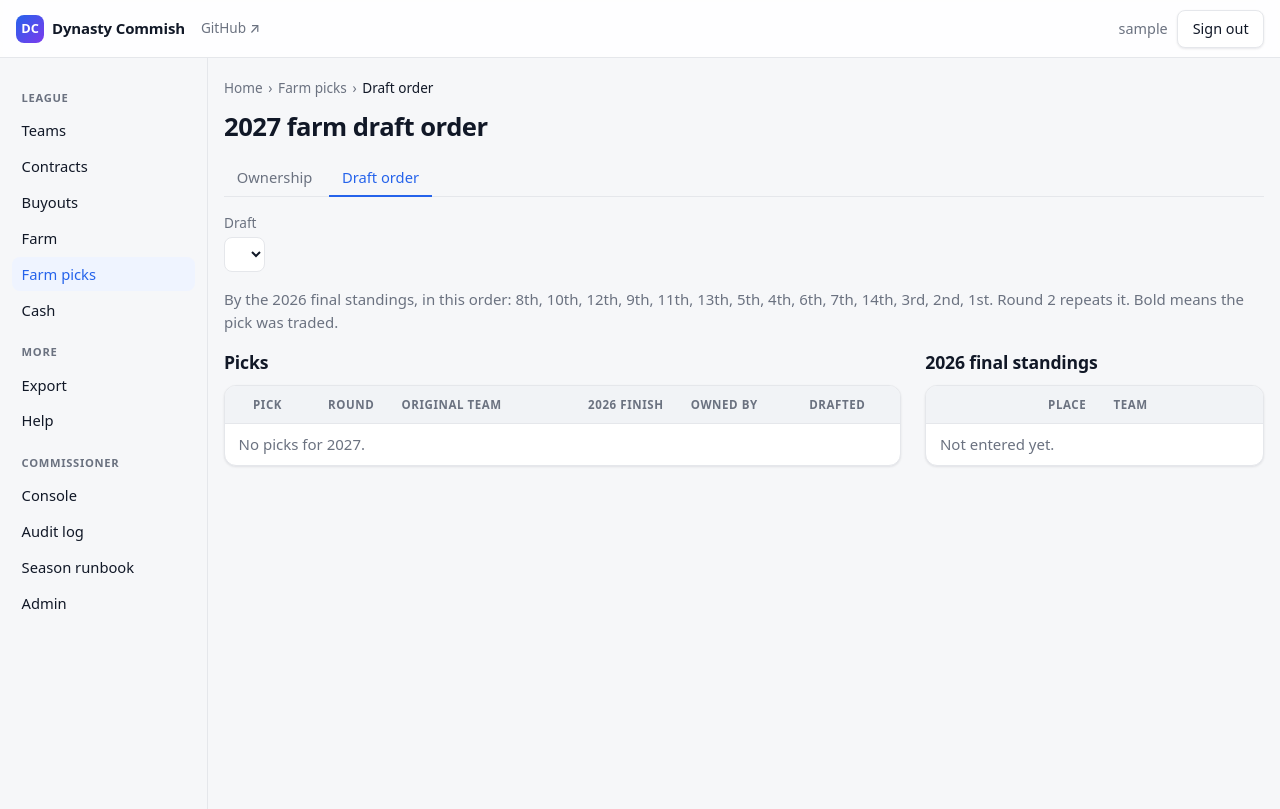
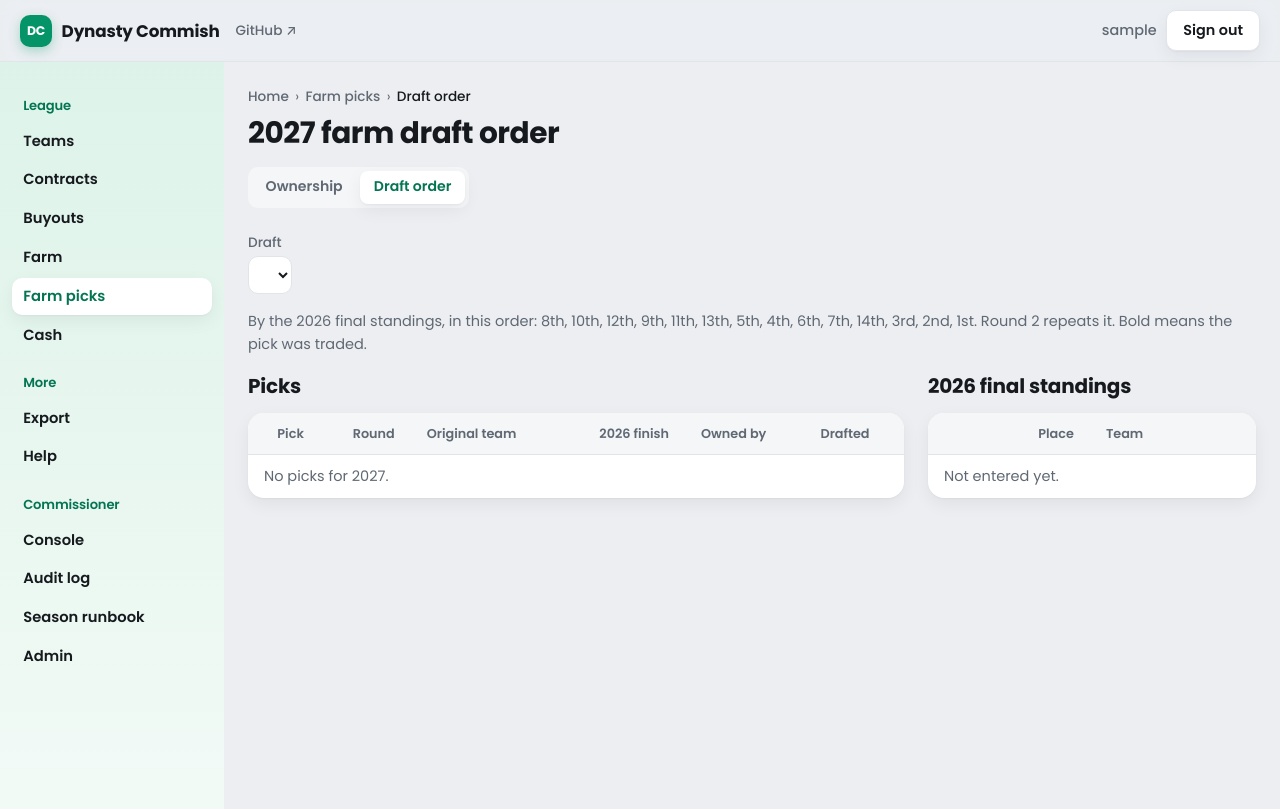
Before and after one commit to mbecker8/dyansty-commish, a Django app: page /picks/order/ in a window 1280 px wide. Run offline with Django 5.2, Linux system fonts and the light colour scheme; the visitor is signed in with stand-in values (Sample User, id 1); data comes from the database, SQL or seed files in the repository; data that the repository does not hold is empty; parts of the project's set-up code (start-up, migrations or seed data) failed here and were passed over.

Commit message:
Restyle the site after Fantrax, in its secondary green and amber
Poppins, soft white cards, a pale sidebar and tinted button shadows, following
Fantrax's app. Green replaces Fantrax's blue as the lead color and amber marks the
signing worksheet. Form controls drop to zero specificity so the grid's filter
inputs keep their compact size.

Co-Authored-By: Claude Opus 5.5 <noreply@anthropic.com>
Claude-Session: https://claude.ai/code/session_01YaJToaRpkbN4UvSbENzamg

```diff
--- a/core/static/core/site.css
+++ b/core/static/core/site.css
@@ -1,52 +1,65 @@
-/* Dynasty Commish: a clean app look. Tokens first; everything else reads them, so dark mode only swaps tokens. */
+/* Dynasty Commish: Fantrax's app look (Poppins, soft cards, pale sidebar) in Fantrax's secondary colors.
+   Green leads where Fantrax uses blue, and amber marks what needs a manager's attention.
+   Tokens first; everything else reads them, so dark mode only swaps tokens. */
 
 :root {
   color-scheme: light dark;
-  --bg: #f6f7f9;
+  --bg: #eceef1;
   --surface: #ffffff;
-  --surface-2: #f1f3f6;
-  --fg: #111827;
-  --muted: #6b7280;
-  --line: #e5e7eb;
-  --accent: #2563eb;
+  --surface-2: #f4f6f8;
+  --fg: #16191d;
+  --muted: #5f6873;
+  --line: #e1e5ea;
+  --accent: #059467;
+  --accent-strong: #047553;
   --accent-fg: #ffffff;
-  --accent-soft: #eff4ff;
-  --pos: #15803d;
-  --pos-soft: #ecfdf3;
-  --neg: #b91c1c;
-  --neg-soft: #fef2f2;
-  --warn: #92400e;
-  --warn-soft: #fffbeb;
-  --warn-line: #fde68a;
+  --accent-soft: #d5f6e7;
+  --amber: #f59f00;
+  --amber-fg: #2b1d00;
+  --pos: #04805a;
+  --pos-soft: #d5f6e7;
+  --neg: #d81f4e;
+  --neg-soft: #fde7ed;
+  --warn: #9a5b00;
+  --warn-soft: #fff4dc;
+  --warn-line: #f8d58c;
   --discord: #5865f2;
-  --radius: 12px;
-  --radius-sm: 8px;
-  --shadow: 0 1px 2px rgb(16 24 40 / 0.04), 0 1px 3px rgb(16 24 40 / 0.06);
-  --header-bg: rgb(255 255 255 / 0.85);
-  --focus: 0 0 0 3px rgb(37 99 235 / 0.35);
+  --rail: linear-gradient(180deg, #ddf3e9, #f2faf6);
+  --rail-hover: rgb(255 255 255 / 0.6);
+  --radius: 16px;
+  --radius-sm: 10px;
+  --shadow: 0 1px 2px rgb(22 25 29 / 0.04), 0 6px 18px rgb(22 25 29 / 0.06);
+  --shadow-accent: 0 4px 12px rgb(5 148 103 / 0.3);
+  --header-bg: rgb(236 238 241 / 0.85);
+  --focus: 0 0 0 3px rgb(5 148 103 / 0.35);
 }
 
 @media (prefers-color-scheme: dark) {
   :root {
-    --bg: #0b0f17;
-    --surface: #121826;
-    --surface-2: #1a2233;
-    --fg: #e5e7eb;
-    --muted: #9ca3af;
-    --line: #232c3d;
-    --accent: #60a5fa;
-    --accent-fg: #0b0f17;
-    --accent-soft: #172554;
-    --pos: #4ade80;
-    --pos-soft: #052e16;
-    --neg: #f87171;
-    --neg-soft: #3b0d0d;
-    --warn: #fbbf24;
-    --warn-soft: #2a1f05;
-    --warn-line: #5b4210;
-    --shadow: 0 1px 2px rgb(0 0 0 / 0.4);
-    --header-bg: rgb(18 24 38 / 0.85);
-    --focus: 0 0 0 3px rgb(96 165 250 / 0.45);
+    --bg: #15191e;
+    --surface: #1f252c;
+    --surface-2: #272e36;
+    --fg: #eef1f4;
+    --muted: #a3adb8;
+    --line: #313942;
+    --accent: #1fbf8a;
+    --accent-strong: #3fd6a1;
+    --accent-fg: #062a1d;
+    --accent-soft: #123a2c;
+    --amber: #fbb32a;
+    --pos: #3fd6a1;
+    --pos-soft: #123a2c;
+    --neg: #ff6b8e;
+    --neg-soft: #3d1621;
+    --warn: #fbb32a;
+    --warn-soft: #2e2208;
+    --warn-line: #5e4512;
+    --rail: linear-gradient(180deg, #17302a, #1a2127);
+    --rail-hover: rgb(255 255 255 / 0.06);
+    --shadow: 0 1px 2px rgb(0 0 0 / 0.35), 0 6px 18px rgb(0 0 0 / 0.25);
+    --shadow-accent: 0 4px 12px rgb(0 0 0 / 0.35);
+    --header-bg: rgb(21 25 30 / 0.85);
+    --focus: 0 0 0 3px rgb(31 191 138 / 0.45);
   }
 }
 
@@ -55,86 +68,83 @@
 * { box-sizing: border-box; }
 body {
   margin: 0;
-  font: 15px/1.5 system-ui, -apple-system, "Segoe UI", Roboto, "Helvetica Neue", sans-serif;
+  font: 14.5px/1.55 Poppins, system-ui, -apple-system, "Segoe UI", Roboto, sans-serif;
   color: var(--fg);
   background: var(--bg);
   -webkit-font-smoothing: antialiased;
 }
-a { color: var(--accent); text-decoration: none; }
-a:hover { text-decoration: underline; text-underline-offset: 2px; }
+a { color: var(--accent-strong); font-weight: 500; text-decoration: none; }
+a:hover { text-decoration: underline; text-underline-offset: 3px; }
 :focus-visible { outline: none; box-shadow: var(--focus); border-radius: 6px; }
 
-h1 { font-size: 1.6rem; line-height: 1.25; letter-spacing: -0.02em; margin: .75rem 0 1rem; }
-h2 { font-size: 1.1rem; letter-spacing: -0.01em; margin: 2rem 0 .6rem; }
-h3 { font-size: 1rem; margin: 1.5rem 0 .5rem; }
+h1 { font-size: 1.85rem; font-weight: 700; line-height: 1.2; letter-spacing: -0.015em; margin: .5rem 0 1rem; }
+h2 { font-size: 1.25rem; font-weight: 700; letter-spacing: -0.01em; margin: 2.25rem 0 .7rem; }
+h3 { font-size: 1.02rem; font-weight: 600; margin: 1.5rem 0 .5rem; }
 p { margin: .5rem 0; }
 .muted { color: var(--muted); }
 h1 .muted { font-weight: 500; }
-code { background: var(--surface-2); padding: .1rem .35rem; border-radius: 5px; font-size: .88em; }
+code { background: var(--surface-2); padding: .1rem .4rem; border-radius: 6px; font-size: .86em; }
 
-main { padding: 1.25rem 1rem 3rem; max-width: 76rem; margin: 0 auto; }
+main { padding: 1.5rem 1.5rem 3rem; max-width: 76rem; margin: 0 auto; }
 
 /* --- header --------------------------------------------------------------------- */
 
 header.site {
   position: sticky; top: 0; z-index: 10;
   display: flex; align-items: center; gap: 1rem;
-  padding: .6rem 1rem;
+  padding: .65rem 1.25rem;
   background: var(--header-bg);
   backdrop-filter: saturate(180%) blur(10px);
   -webkit-backdrop-filter: saturate(180%) blur(10px);
   border-bottom: 1px solid var(--line);
 }
-.brand { display: flex; align-items: center; gap: .5rem; font-weight: 700; color: var(--fg); white-space: nowrap; letter-spacing: -0.01em; }
+.brand { display: flex; align-items: center; gap: .6rem; font-size: 1.05rem; font-weight: 700; color: var(--fg); white-space: nowrap; letter-spacing: -0.01em; }
 .brand:hover { text-decoration: none; }
 .brand-mark {
-  display: grid; place-items: center; width: 1.75rem; height: 1.75rem; border-radius: 8px;
-  background: linear-gradient(135deg, var(--accent), #7c3aed); color: #fff; font-size: .8rem; font-weight: 800;
+  display: grid; place-items: center; width: 2rem; height: 2rem; border-radius: var(--radius-sm);
+  background: var(--accent); color: var(--accent-fg); font-size: .78rem; font-weight: 700; box-shadow: var(--shadow-accent);
 }
 .repo { color: var(--muted); font-size: .85rem; font-weight: 500; white-space: nowrap; }
 .repo:hover { color: var(--fg); }
-.logout { margin-left: auto; display: flex; gap: .6rem; align-items: center; color: var(--muted); font-size: .9rem; white-space: nowrap; }
+.logout { margin-left: auto; display: flex; gap: .6rem; align-items: center; color: var(--muted); font-size: .9rem; font-weight: 500; white-space: nowrap; }
 
 /* --- layout: sidebar + page ----------------------------------------------------------- */
 
-.layout.with-sidebar { display: grid; grid-template-columns: 13rem minmax(0, 1fr); align-items: start; }
+.layout.with-sidebar { display: grid; grid-template-columns: 14rem minmax(0, 1fr); align-items: start; }
 .sidebar {
-  position: sticky; top: 3.1rem; max-height: calc(100vh - 3.1rem); overflow-y: auto;
-  display: flex; flex-direction: column; gap: .1rem; padding: 1rem .75rem 2rem; border-right: 1px solid var(--line);
-  min-height: calc(100vh - 3.1rem);
+  position: sticky; top: 3.35rem; max-height: calc(100vh - 3.35rem); overflow-y: auto;
+  display: flex; flex-direction: column; gap: .1rem; padding: 1rem .75rem 2rem;
+  background: var(--rail); min-height: calc(100vh - 3.35rem);
 }
-.sidebar h2 {
-  margin: 1rem .6rem .3rem; font-size: .7rem; font-weight: 600; text-transform: uppercase; letter-spacing: .06em; color: var(--muted);
+.sidebar h2 { margin: 1.1rem .7rem .3rem; font-size: .82rem; font-weight: 600; color: var(--accent-strong); }
+.sidebar a { padding: .45rem .7rem; border-radius: var(--radius-sm); color: var(--fg); font-weight: 600; font-size: .92rem; }
+.sidebar a:hover { background: var(--rail-hover); text-decoration: none; }
+.sidebar a[aria-current="page"] { color: var(--accent-strong); background: var(--surface); box-shadow: var(--shadow); }
+.sidebar a.nav-signing {
+  display: grid; gap: .15rem; margin-bottom: .5rem; padding: .75rem .85rem; border-radius: var(--radius);
+  color: var(--amber-fg); background: var(--amber); box-shadow: 0 4px 14px rgb(245 159 0 / 0.35);
 }
-.sidebar a { padding: .38rem .6rem; border-radius: var(--radius-sm); color: var(--fg); font-weight: 500; font-size: .92rem; }
-.sidebar a:hover { background: var(--surface-2); text-decoration: none; }
-.sidebar a[aria-current="page"] { color: var(--accent); background: var(--accent-soft); }
-.sidebar a.nav-signing {
-  display: grid; gap: .15rem; margin-bottom: .5rem; padding: .7rem .8rem; border-radius: var(--radius);
-  color: #fff; background: linear-gradient(135deg, #2563eb, #7c3aed);
-  box-shadow: 0 4px 14px rgb(37 99 235 / 0.35);
-}
-.sidebar a.nav-signing strong { font-size: 1rem; font-weight: 700; letter-spacing: -0.01em; }
-.sidebar a.nav-signing strong::after { content: " →"; }
-.sidebar a.nav-signing small { font-size: .78rem; font-weight: 500; opacity: .9; line-height: 1.35; }
-.sidebar a.nav-signing:hover { filter: brightness(1.08); text-decoration: none; background: linear-gradient(135deg, #2563eb, #7c3aed); }
-.sidebar a.nav-signing[aria-current="page"] { outline: 2px solid var(--accent); outline-offset: 2px; color: #fff; }
+.sidebar a.nav-signing strong { font-size: .98rem; font-weight: 700; }
+.sidebar a.nav-signing small { font-size: .78rem; font-weight: 500; line-height: 1.4; }
+.sidebar a.nav-signing:hover { filter: brightness(1.05); background: var(--amber); }
+.sidebar a.nav-signing[aria-current="page"] { outline: 2px solid var(--amber); outline-offset: 2px; color: var(--amber-fg); }
 .layout.with-sidebar main { margin: 0; max-width: 76rem; min-width: 0; }
 
-.crumbs ol { list-style: none; display: flex; flex-wrap: wrap; gap: .35rem; margin: 0 0 .25rem; padding: 0; font-size: .85rem; color: var(--muted); }
-.crumbs li + li::before { content: "›"; margin-right: .35rem; }
+.crumbs ol { list-style: none; display: flex; flex-wrap: wrap; gap: .4rem; margin: 0 0 .25rem; padding: 0; font-size: .85rem; color: var(--muted); }
+.crumbs li + li::before { content: "›"; margin-right: .4rem; }
 .crumbs a { color: var(--muted); }
-.crumbs a:hover { color: var(--accent); }
+.crumbs a:hover { color: var(--accent-strong); }
 .crumbs [aria-current] { color: var(--fg); font-weight: 500; }
 
 @media (max-width: 48rem) {
-  header.site { flex-wrap: wrap; row-gap: .4rem; }
+  header.site { flex-wrap: wrap; row-gap: .4rem; padding: .6rem 1rem; }
+  main { padding: 1.25rem 1rem 3rem; }
   .layout.with-sidebar { grid-template-columns: minmax(0, 1fr); }
   .sidebar {
     position: static; max-height: none; min-height: 0; flex-direction: row; flex-wrap: wrap; align-items: center;
-    padding: .5rem .75rem; border-right: 0; border-bottom: 1px solid var(--line);
+    padding: .5rem .75rem .75rem;
   }
-  .sidebar h2 { flex-basis: 100%; margin: .4rem .3rem .1rem; }
+  .sidebar h2 { flex-basis: 100%; margin: .5rem .35rem .1rem; }
   .sidebar h2:first-of-type { margin-top: 0; }
   .sidebar a.nav-signing { flex-basis: 100%; margin-bottom: 0; }
 }
@@ -142,19 +152,16 @@ header.site {
 /* --- cards, tables ------------------------------------------------------------------ */
 
 .table-wrap, .card, .messages li, .signing aside, .summary div {
-  background: var(--surface); border: 1px solid var(--line); border-radius: var(--radius); box-shadow: var(--shadow);
+  background: var(--surface); border-radius: var(--radius); box-shadow: var(--shadow);
 }
 .table-wrap { overflow-x: auto; margin: .5rem 0 1rem; }
 table { border-collapse: collapse; width: 100%; }
-th, td { text-align: left; padding: .6rem .85rem; border-bottom: 1px solid var(--line); white-space: nowrap; }
-thead th {
-  font-size: .72rem; font-weight: 600; text-transform: uppercase; letter-spacing: .05em; color: var(--muted);
-  background: var(--surface-2);
-}
+th, td { text-align: left; padding: .65rem 1rem; border-bottom: 1px solid var(--line); white-space: nowrap; }
+thead th { font-size: .8rem; font-weight: 600; color: var(--muted); background: var(--surface-2); }
 tbody tr:last-child td { border-bottom: 0; }
 tbody tr:hover td { background: var(--surface-2); }
 td.num, th.num { text-align: right; font-variant-numeric: tabular-nums; }
-tfoot td { font-weight: 650; border-top: 1px solid var(--line); border-bottom: 0; }
+tfoot td { font-weight: 700; border-top: 1px solid var(--line); border-bottom: 0; }
 td.wrap { white-space: normal; min-width: 12rem; }
 td.choice label { margin-right: .9rem; white-space: nowrap; }
 table.panel td { white-space: normal; }
@@ -164,13 +171,13 @@ table.panel tbody tr:hover td { background: none; }
 .card { max-width: 28rem; margin: 4rem auto; padding: 2rem; }
 .card h1 { margin-top: 0; }
 
-/* --- budget tiles ----------------------------------------------------------------- */
+/* --- budget tiles: the one loud block, ending in the number a manager came for ---------- */
 
 .summary { display: grid; grid-template-columns: repeat(auto-fit, minmax(8.5rem, 1fr)); gap: .75rem; margin: 1rem 0 .5rem; }
-.summary div { padding: .8rem 1rem; font-size: .8rem; color: var(--muted); font-weight: 500; }
-.summary strong { display: block; margin-top: .15rem; font-size: 1.45rem; color: var(--fg); font-variant-numeric: tabular-nums; letter-spacing: -0.02em; }
-.summary div:last-child { background: var(--accent-soft); border-color: transparent; color: var(--accent); }
-.summary div:last-child strong { color: var(--accent); }
+.summary div { padding: .85rem 1.05rem; font-size: .82rem; color: var(--muted); font-weight: 500; }
+.summary strong { display: block; margin-top: .1rem; font-size: 1.6rem; font-weight: 700; color: var(--fg); font-variant-numeric: tabular-nums; letter-spacing: -0.02em; }
+.summary div:last-child { background: var(--accent); color: var(--accent-fg); box-shadow: var(--shadow-accent); }
+.summary div:last-child strong { color: var(--accent-fg); }
 .summary strong.neg { color: var(--neg); }
 .summary strong.pos { color: var(--pos); }
 
@@ -182,10 +189,10 @@ table.panel tbody tr:hover td { background: none; }
 .todo { color: var(--warn); }
 .error-text { color: var(--neg); font-size: .9rem; }
 /* sub-page tabs and side-by-side tables */
-.tabs { display: flex; gap: .25rem; margin: 0 0 1rem; border-bottom: 1px solid var(--line); }
-.tabs a { padding: .45rem .8rem; color: var(--muted); font-weight: 500; font-size: .92rem; border-bottom: 2px solid transparent; margin-bottom: -1px; }
+.tabs { display: inline-flex; flex-wrap: wrap; gap: .25rem; margin: 0 0 1rem; padding: .25rem; background: var(--surface-2); border-radius: var(--radius-sm); }
+.tabs a { padding: .35rem .85rem; color: var(--muted); font-weight: 600; font-size: .88rem; border-radius: 8px; }
 .tabs a:hover { color: var(--fg); text-decoration: none; }
-.tabs a[aria-current="page"] { color: var(--accent); border-bottom-color: var(--accent); }
+.tabs a[aria-current="page"] { color: var(--accent-strong); background: var(--surface); box-shadow: var(--shadow); }
 .split { display: grid; grid-template-columns: minmax(0, 2fr) minmax(0, 1fr); gap: 1.5rem; align-items: start; }
 .split h2 { margin-top: .5rem; }
 @media (max-width: 60rem) { .split { grid-template-columns: minmax(0, 1fr); } }
@@ -193,62 +200,63 @@ table.panel tbody tr:hover td { background: none; }
 /* sortable, filterable tables (grid.js) */
 table.grid th button.sort {
   all: unset; cursor: pointer; display: inline-flex; align-items: center; gap: .3rem;
-  font: inherit; text-transform: inherit; letter-spacing: inherit; color: inherit;
+  font: inherit; color: inherit;
 }
 table.grid th button.sort::after { content: "↕"; opacity: .35; font-size: .9em; }
 table.grid th[aria-sort="ascending"] button.sort::after { content: "↑"; opacity: 1; }
 table.grid th[aria-sort="descending"] button.sort::after { content: "↓"; opacity: 1; }
-table.grid th[aria-sort] { color: var(--accent); }
+table.grid th[aria-sort] { color: var(--accent-strong); }
 table.grid th button.sort:focus-visible { box-shadow: var(--focus); border-radius: 4px; }
-table.grid tr.filters th { padding: .35rem .5rem; background: var(--surface); text-transform: none; letter-spacing: 0; }
-table.grid tr.filters input { width: 100%; min-width: 4.5rem; padding: .25rem .45rem; font-size: .8rem; }
+table.grid tr.filters th { padding: .4rem .55rem; background: var(--surface); }
+table.grid tr.filters input { width: 100%; min-width: 4.5rem; padding: .25rem .5rem; font-size: .8rem; }
 table.grid tr.filters th.num input { text-align: right; }
 .grid-count { font-size: .8rem; margin: .25rem 0 -.25rem; }
 
 .tag {
-  display: inline-block; font-size: .72rem; font-weight: 600; line-height: 1.6; padding: 0 .55rem; border-radius: 999px;
+  display: inline-block; font-size: .74rem; font-weight: 600; line-height: 1.65; padding: 0 .6rem; border-radius: 999px;
   background: var(--surface-2); color: var(--muted); vertical-align: middle;
 }
 .tag.ok { background: var(--pos-soft); color: var(--pos); }
 
 .messages { list-style: none; padding: 0; margin: 0 0 1rem; display: grid; gap: .5rem; }
-.messages li { padding: .7rem 1rem; border-left: 4px solid var(--accent); }
+.messages li { padding: .75rem 1rem; border-left: 4px solid var(--accent); }
 .messages .success { border-left-color: var(--pos); color: inherit; }
 .messages .error { border-left-color: var(--neg); color: inherit; }
 .banner-inline, .banner {
-  padding: .7rem 1rem; background: var(--warn-soft); border: 1px solid var(--warn-line); border-radius: var(--radius-sm); color: var(--fg);
+  padding: .75rem 1rem; background: var(--warn-soft); border: 1px solid var(--warn-line); border-radius: var(--radius-sm); color: var(--fg);
 }
 .banner { margin: 0; border-radius: 0; border-width: 0 0 1px; }
 .errors { margin: .5rem 0; padding: .6rem .8rem .6rem 1.8rem; background: var(--neg-soft); color: var(--neg); border-radius: var(--radius-sm); }
 
-.checklist { list-style: none; padding: 0; margin: .5rem 0 1rem; display: grid; gap: .35rem; }
-.checklist li { position: relative; padding-left: 1.7rem; color: var(--fg); }
+.checklist { list-style: none; padding: 0; margin: .5rem 0 1rem; display: grid; gap: .4rem; }
+.checklist li { position: relative; padding-left: 1.75rem; color: var(--fg); }
 .checklist li::before {
-  position: absolute; left: 0; top: .1rem; display: grid; place-items: center; width: 1.2rem; height: 1.2rem;
+  position: absolute; left: 0; top: .15rem; display: grid; place-items: center; width: 1.2rem; height: 1.2rem;
   border-radius: 50%; font-size: .72rem; font-weight: 700;
 }
 .checklist li.ok::before { content: "✓"; background: var(--pos-soft); color: var(--pos); }
-.checklist li.todo::before { content: ""; border: 2px solid var(--warn); width: .85rem; height: .85rem; top: .3rem; left: .18rem; }
+.checklist li.todo::before { content: ""; border: 2px solid var(--amber); width: .85rem; height: .85rem; top: .35rem; left: .18rem; }
 
 /* --- controls -------------------------------------------------------------------- */
 
 button, .button {
-  display: inline-flex; align-items: center; gap: .4rem; font: inherit; font-size: .9rem; font-weight: 500;
-  padding: .45rem .9rem; border: 1px solid var(--line); border-radius: var(--radius-sm);
+  display: inline-flex; align-items: center; gap: .4rem; font: inherit; font-size: .9rem; font-weight: 600;
+  padding: .5rem 1rem; border: 1px solid var(--line); border-radius: var(--radius-sm);
   background: var(--surface); color: var(--fg); cursor: pointer; box-shadow: var(--shadow);
-  transition: background .15s, border-color .15s, transform .05s;
+  transition: background .15s, filter .15s, transform .05s;
 }
 button:hover { background: var(--surface-2); }
 button:active { transform: translateY(1px); }
 button:disabled { opacity: .55; cursor: not-allowed; }
-button.primary { background: var(--accent); border-color: var(--accent); color: var(--accent-fg); }
-button.primary:hover { filter: brightness(1.08); }
-.button { background: var(--discord); border-color: var(--discord); color: #fff; padding: .6rem 1.1rem; }
-.button:hover { text-decoration: none; filter: brightness(1.08); }
+button.primary { background: var(--accent); border-color: var(--accent); color: var(--accent-fg); box-shadow: var(--shadow-accent); }
+button.primary:hover { filter: brightness(1.07); }
+.button { background: var(--discord); border-color: var(--discord); color: #fff; padding: .65rem 1.2rem; box-shadow: 0 4px 12px rgb(88 101 242 / 0.3); }
+.button:hover { text-decoration: none; filter: brightness(1.07); }
 
-input:not([type="checkbox"]):not([type="radio"]):not([type="hidden"]), select, textarea {
-  font: inherit; font-size: .9rem; color: var(--fg); background: var(--surface);
-  border: 1px solid var(--line); border-radius: var(--radius-sm); padding: .4rem .6rem;
+/* :where() keeps this at zero specificity, so a component's own input rules (grid filters, notes) win. */
+:where(input:not([type="checkbox"]):not([type="radio"]):not([type="hidden"]), select, textarea) {
+  font: inherit; font-size: .9rem; line-height: 1.35; color: var(--fg); background: var(--surface);
+  border: 1px solid var(--line); border-radius: var(--radius-sm); padding: .45rem .7rem;
 }
 input:focus-visible, select:focus-visible, textarea:focus-visible { border-color: var(--accent); }
 input[type="checkbox"], input[type="radio"] { accent-color: var(--accent); }
@@ -262,17 +270,17 @@ form.lock button { justify-self: start; }
 form.lock label:first-child { display: flex; gap: .5rem; align-items: center; }
 form > button + span.muted { margin-left: .5rem; }
 form.season-dates, form.filter { display: flex; flex-wrap: wrap; gap: .5rem 1rem; align-items: end; margin: .5rem 0 1rem; }
-form.season-dates label, form.filter label { display: grid; gap: .2rem; font-size: .85rem; color: var(--muted); }
+form.season-dates label, form.filter label { display: grid; gap: .2rem; font-size: .85rem; font-weight: 500; color: var(--muted); }
 form.season-dates > span.muted { align-self: center; padding-top: 1.2rem; font-size: .85rem; }
 
 details { margin: .75rem 0 1rem; }
-details summary { cursor: pointer; color: var(--accent); font-weight: 500; }
+details summary { cursor: pointer; color: var(--accent-strong); font-weight: 600; }
 details[open] summary { margin-bottom: .5rem; }
 
 /* --- signing ---------------------------------------------------------------------- */
 
 .signing { display: grid; grid-template-columns: minmax(0, 1fr) 21rem; gap: 1.5rem; align-items: start; }
-.signing aside { position: sticky; top: 4.5rem; padding: 1rem 1.2rem; }
+.signing aside { position: sticky; top: 4.75rem; padding: 1.1rem 1.3rem; }
 .signing aside h2 { margin-top: 0; }
 .decisions h2:first-child { margin-top: .5rem; }
 
@@ -281,9 +289,13 @@ details[open] summary { margin-bottom: .5rem; }
 .doc { max-width: 48rem; }
 .doc li { margin: .3rem 0; }
 .doc pre { overflow-x: auto; margin: .4rem 0; }
-.doc pre code { display: block; padding: .5rem .7rem; }
+.doc pre code { display: block; padding: .6rem .8rem; }
 
 @media (max-width: 60rem) {
   .signing { grid-template-columns: 1fr; }
   .signing aside { position: static; }
 }
+
+@media (prefers-reduced-motion: reduce) {
+  * { transition: none !important; }
+}
--- a/core/templates/base.html
+++ b/core/templates/base.html
@@ -6,6 +6,9 @@
   <meta name="color-scheme" content="light dark">
   <title>{% block title %}Dynasty Commish{% endblock %}</title>
   <link rel="icon" type="image/svg+xml" href="{% static 'core/favicon.svg' %}">
+  <link rel="preconnect" href="https://fonts.googleapis.com">
+  <link rel="preconnect" href="https://fonts.gstatic.com" crossorigin>
+  <link rel="stylesheet" href="https://fonts.googleapis.com/css2?family=Poppins:wght@400;500;600;700&display=swap">
   <link rel="stylesheet" href="{% static 'core/site.css' %}">
   <script src="{% static 'core/htmx.min.js' %}" defer></script>
   <script src="{% static 'core/grid.js' %}" defer></script>
```
